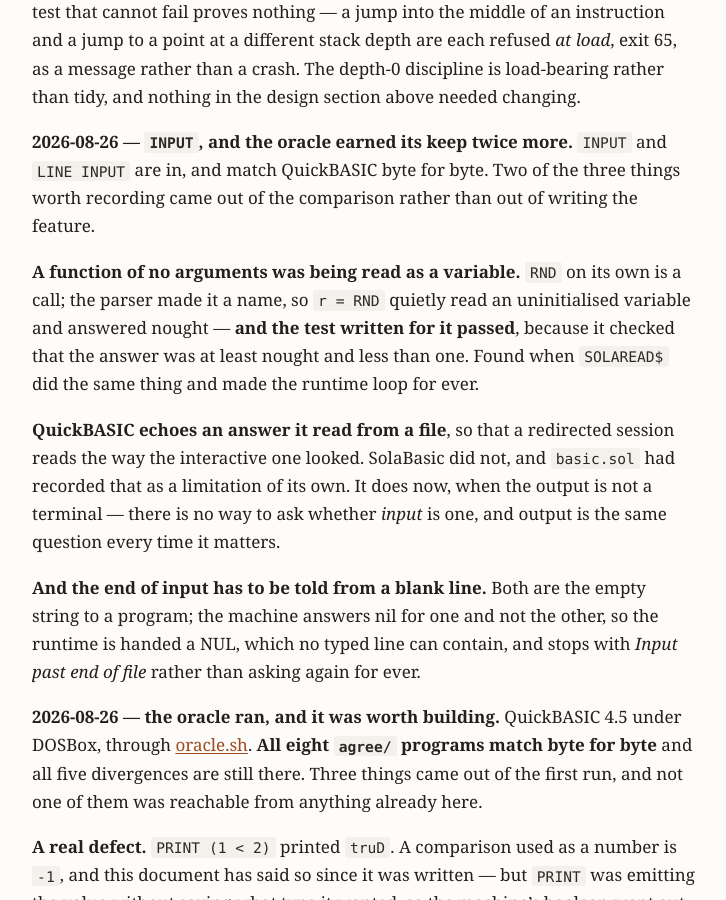
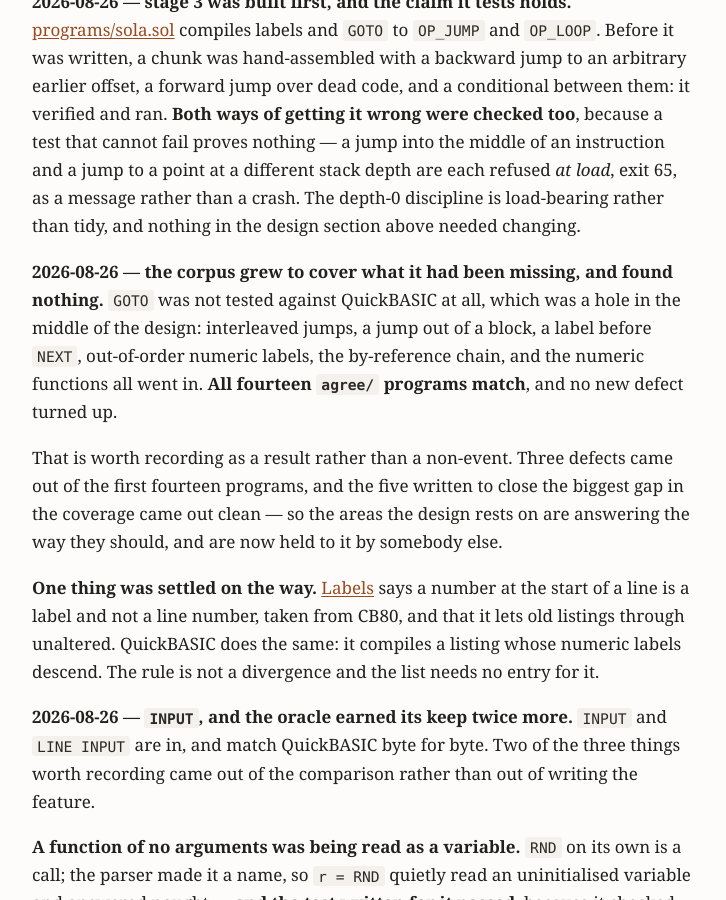
Before and after one commit to hansolovkarlsson/Solveig, a Jekyll site: the page built from docs/SOLABASIC.md, in a window 1280 px wide and 900 px high, scrolled down 15979 px. Shown: the whole window, without its empty margins (276-1002 px from the left). Built offline with Jekyll 4.4.1, drawn with Linux system fonts in a browser that asks for light colours; our own code applies the rules of GitHub Pages for plain Markdown files; some of the changed text lies outside the part shown.

Commit message:
The corpus covers GOTO now, and finds nothing
Five programs into oracle/agree/, closing the biggest hole in the coverage:
GOTO forwards and backwards, a jump out of a block, a label just before NEXT,
two loops woven from nothing but GOTO, numeric labels that descend, the
three-deep by-reference chain, and the numeric functions with their edges.

GOTO was not tested against QuickBASIC at all, which was a hole in the middle of
the design -- it is the claim everything else stands on, and the only thing
holding it was a transcript this compiler recorded of itself.

All fourteen agree/ programs match byte for byte, and no new defect turned up.
That is a result rather than a non-event: three defects came out of the first
fourteen programs, and the five written to close the widest gap came out clean,
so the parts the design rests on are answering the way they should and are held
to it by somebody else now.

One thing was settled on the way. The language definition says a number at the
start of a line is a label and not a line number, taken from CB80, and that
labels need not ascend. Whether QuickBASIC agreed was not known when that was
written. It does: 4.5 compiles a listing whose numeric labels descend and prints
what SolaBasic prints, so the rule borrowed from CB80 is not a divergence from
QBasic and the list needs no entry for it.

Every program here says its types outright, which is the constraint the first
corpus file found: QBasic's default numeric type is SINGLE and SolaBasic's is a
Double, so a bare name is not the same variable in the two languages and a file
meaning to test GOTO would have been testing that instead.

Co-Authored-By: Claude Opus 5 <noreply@anthropic.com>
Claude-Session: https://claude.ai/code/session_014Emnizwfra15qgDU979HaB

```diff
--- a/docs/SOLABASIC.md
+++ b/docs/SOLABASIC.md
@@ -115,6 +115,12 @@ not be ordered, need not be present, need not be unique in any numeric sense,
 and mean nothing except as the target of a jump. `100` and `100.0` are two
 different labels. Old listings therefore pass through unaltered, and nothing in
 the compiler ever sorts them.
+
+**QuickBASIC agrees**, which was not known when this was written and is now
+[measured](../programs/sola/oracle/agree/labels.bas): 4.5 compiles a listing
+whose numeric labels descend, and prints what SolaBasic prints. So the rule
+borrowed from CB80 is not a divergence from QBasic, and the list below needs no
+entry for it.
 
 A program is one file. There is no `CHAIN`, no `COMMON`, and no linker.
 
@@ -602,6 +608,24 @@ stack depth are each refused *at load*, exit 65, as a message rather than a
 crash. The depth-0 discipline is load-bearing rather than tidy, and nothing in
 the design section above needed changing.
 
+**2026-08-26 — the corpus grew to cover what it had been missing, and found
+nothing.** `GOTO` was not tested against QuickBASIC at all, which was a hole in
+the middle of the design: interleaved jumps, a jump out of a block, a label
+before `NEXT`, out-of-order numeric labels, the by-reference chain, and the
+numeric functions all went in. **All fourteen `agree/` programs match**, and no
+new defect turned up.
+
+That is worth recording as a result rather than a non-event. Three defects came
+out of the first fourteen programs, and the five written to close the biggest
+gap in the coverage came out clean — so the areas the design rests on are
+answering the way they should, and are now held to it by somebody else.
+
+**One thing was settled on the way.** [Labels](#labels) says a number at the
+start of a line is a label and not a line number, taken from CB80, and that it
+lets old listings through unaltered. QuickBASIC does the same: it compiles a
+listing whose numeric labels descend. The rule is not a divergence and the list
+needs no entry for it.
+
 **2026-08-26 — `INPUT`, and the oracle earned its keep twice more.**
 `INPUT` and `LINE INPUT` are in, and match QuickBASIC byte for byte. Two of the
 three things worth recording came out of the comparison rather than out of
@@ -810,7 +834,7 @@ The language above is the finish line. The order to reach it in:
 | **4** | **Done.** `SUB`, `FUNCTION`, `CALL`, locals, `SHARED`, `STATIC`, `EXIT SUB`/`EXIT FUNCTION`, and by-reference parameters. |
 | **5** | **Done.** `DIM` with constant bounds and up to eight dimensions, `OPTION BASE`, `CONST`, `DIM SHARED`, and arrays passed to procedures. |
 | **6** | **`PRINT`'s rules, `INPUT` and `LINE INPUT` are done**, all three held against a real QuickBASIC. Files and `PRINT USING` are what is left of it. |
-| **7** | **Done, and the verdict is in.** [oracle.sh](../programs/sola/oracle.sh) against QuickBASIC 4.5 under DOSBox: **all eight `agree/` programs match byte for byte**, and all five divergences are still there. It found one real defect and corrected two entries in the list below. |
+| **7** | **Done, and the verdict is in.** [oracle.sh](../programs/sola/oracle.sh) against QuickBASIC 4.5 under DOSBox: **all fourteen `agree/` programs match byte for byte**, and all five divergences are still there. It has found three real defects and corrected two entries in the list below. |
 
 Stage 3 is the one to reach early even though the ordering does not demand it,
 because it is the claim the whole design rests on. If arbitrary `GOTO` between
```
Also changed, not shown: docs/programs.md (+6 -3 lines), 6 other files.
